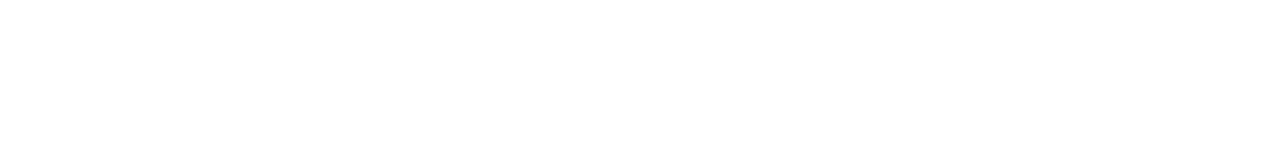
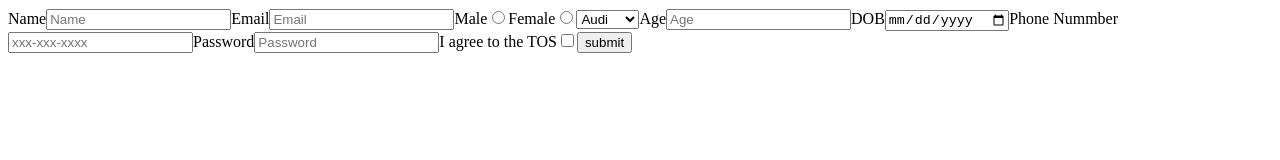
Before and after one commit to acciojob/signup-form-car-puja2318, a website: page main.html in a window 1280 px wide. Drawn offline with Linux system fonts and the light colour scheme.

Commit message:
created a submission

```diff
--- a/main.html
+++ b/main.html
@@ -8,9 +8,40 @@
 
 <body>
 	<!-- the entire body must be written by student -->
-    <script type="text/javascript" src="./script.js">
-</script>
+  <table method="post">
+	  <lable for="name">Name</lable>
+	  <input type="text" placeholder="Name" id="name" required>
 
+	   <lable for="email">Email</lable>
+	  <input type="Email" placeholder="Email" id="email" required>
+
+	   <lable for="gender_m">Male</lable>
+	  <input type="radio"  id="gender_m" name="gender" required>
+	     <lable for="gender_f">Female</lable>
+	  <input type="radio"  id="gender_f" name="gender" required>
+
+	  <select placeholder="--Please choose an option--" id="car" required>
+		  <option>Audi</option>
+		  <option>BMW</option>
+		  <option>Jaguar</option>
+	  </select>
+
+	  <lable for="age">Age</lable>
+	  <input type="Number" placeholder="Age" id="age" required>
+
+	   <lable for="dob">DOB</lable>
+	  <input type="Date" id="dob" required>
+
+	  <lable for="tel">Phone Nummber</lable>
+	  <input type="Tel" placeholder="xxx-xxx-xxxx" id="tel">
+
+	  <lable for="password">Password</lable>
+	  <input type="Password" placeholder="Password" id="password" required>
+	  <label for="tos">I agree to the TOS</label>
+	  <input type="Checkbox" id="tos" required>
+	  <input type="button" value="submit">
+
+  </table>
 </body>
 
 </html>
```
